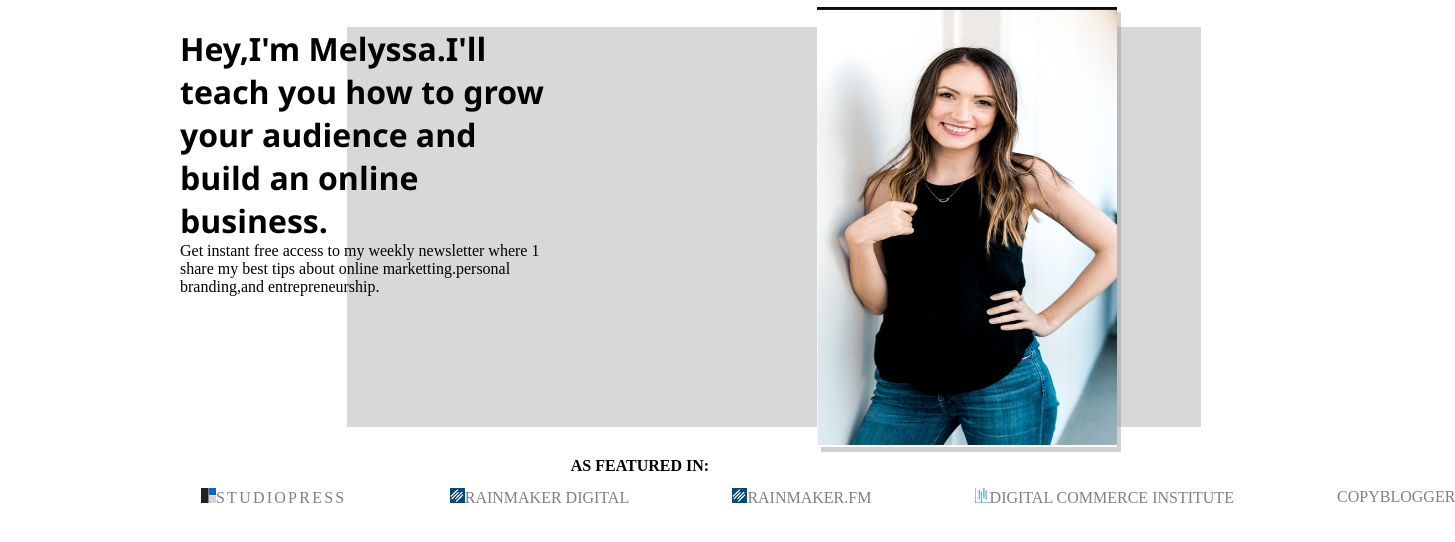
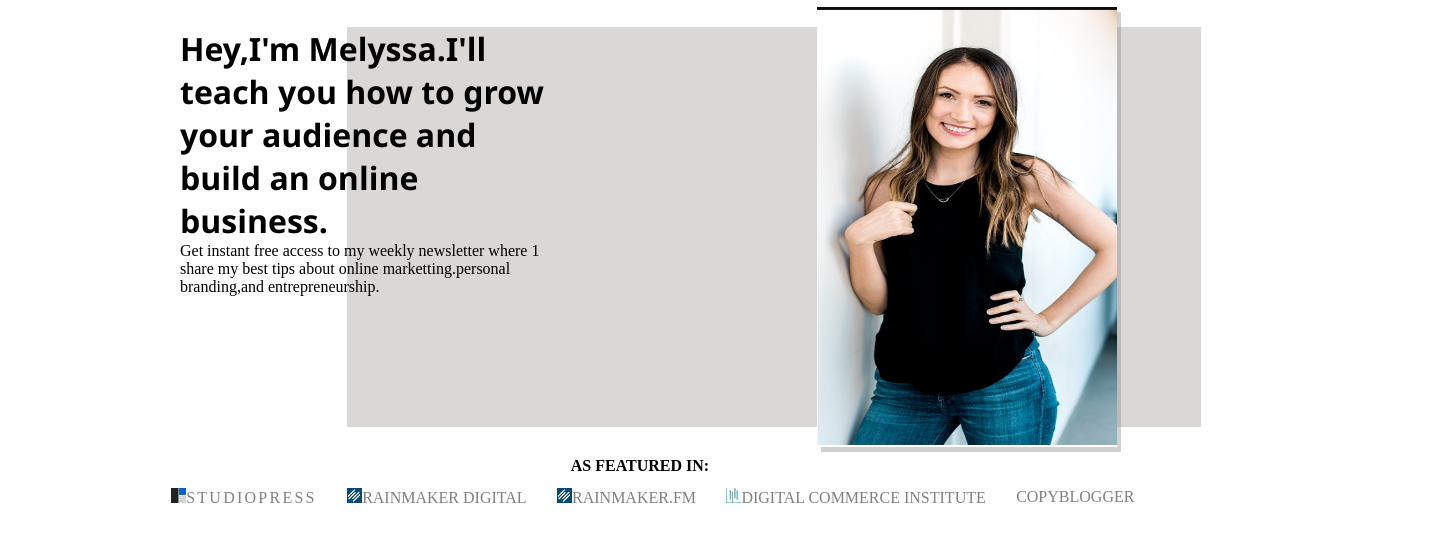
Before and after one commit to Ezhilraja007/TASK-1, a plain HTML site: page index.html in a window 1280 px wide. Shown: the part 96-638 px from the top of the page, 1455 px wide, since content can reach past the window. Drawn offline with Linux system fonts and the light colour scheme.

Commit message:
Update i.css

```diff
--- a/i.css
+++ b/i.css
@@ -3,7 +3,9 @@
     padding: 0;
 
 }
-
+body{
+    overflow-x:hidden;
+}
 .raj{
     text-align:center;
     padding-top: 15px;
@@ -72,11 +74,10 @@ a{
 }
 .nav1 ul{
     display:flex;
-    width: 100%;
+    width: 80%;
     list-style-type: none;
-    justify-content: space-between;
-    margin-right: 20%;
-    margin-left:15%;
+    justify-content: space-evenly;
+   margin:auto;
 
 }
 .nav1 ul #a{
@@ -84,6 +85,7 @@ a{
 }
 .nav1{
     padding:1%;
+    width:100%;
 }
 .ri{
    padding-left:150px;
```
